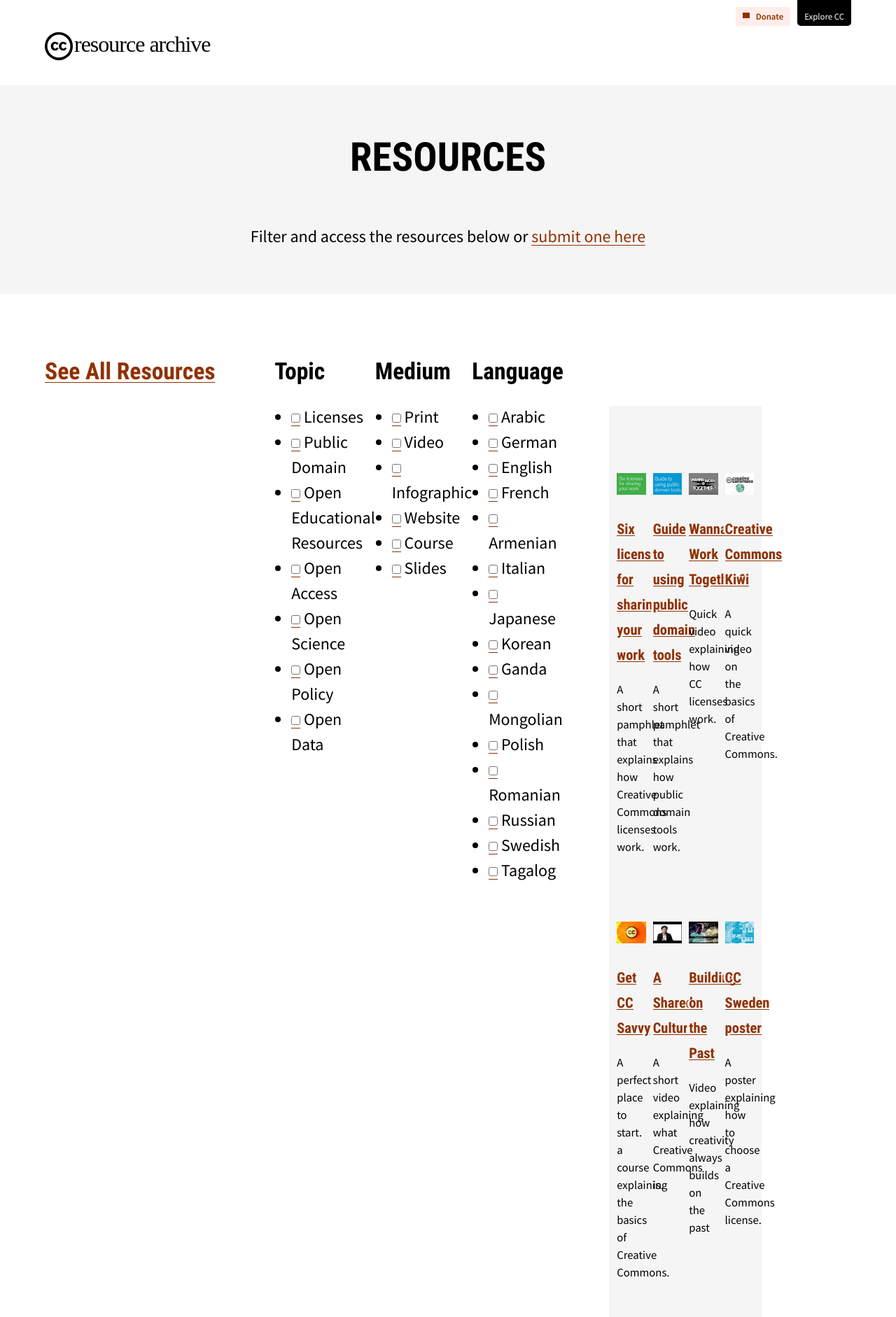
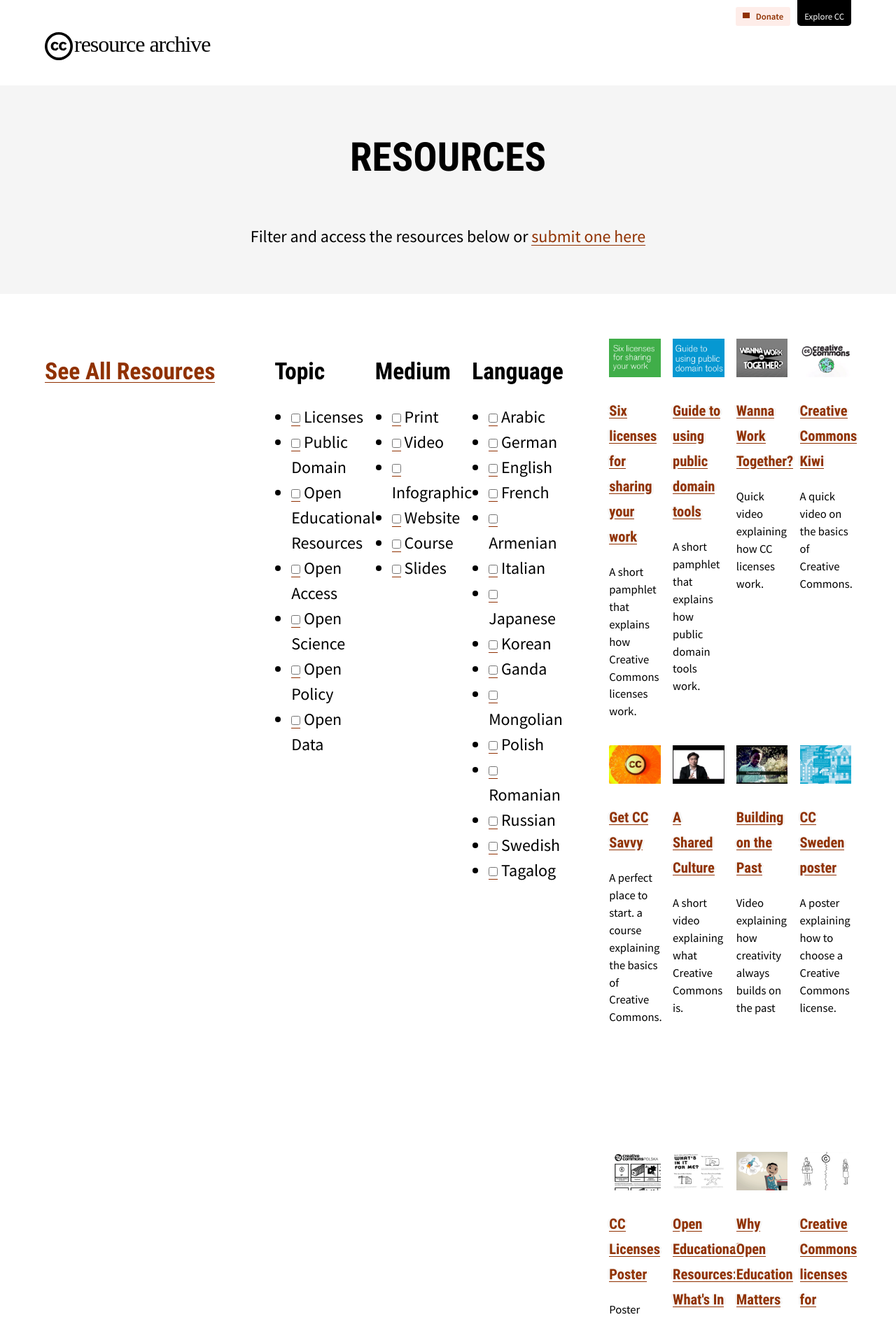
Before and after one commit to creativecommons/cc-resource-archive, a Jekyll site: the page built from docs/index.html, in a window 1280 px wide. Shown: the top 1882 px of the page at 70% size. Built offline with Jekyll 4.4.1, drawn with Linux system fonts in a browser that asks for light colours; nearby versions of some CDN libraries; some web fonts are replaced; library files that are not in the unit come from our copies; grey boxes are pictures that could not be loaded.

Commit message:
enhanced styles for the #thumbnaillist in style.css

```diff
--- a/docs/_assets/css/style.css
+++ b/docs/_assets/css/style.css
@@ -60,17 +60,18 @@
 }
 
 #thumbnaillist {
+  grid-area: content;
   display: grid;
   grid-template-columns: 1fr 1fr 1fr 1fr 1fr 1fr 1fr 1fr 1fr 1fr 1fr 1fr;
-  margin: 4em 0 0;
-  padding: 4em var(--vocabulary-page-edges-space) 16em;
+  margin: 0 0;
+  padding: 0 0 16em;
   gap: 10% 5%;
   box-sizing: border-box;
   width: 100%;
   height: fit-content;
-  background: var(--vocabulary-neutral-color-lighter-gray);
   grid-auto-rows: minmax(100px, auto);
   list-style: none;
+  position: relative;
 }
 
 .thumbnailbox {
```
